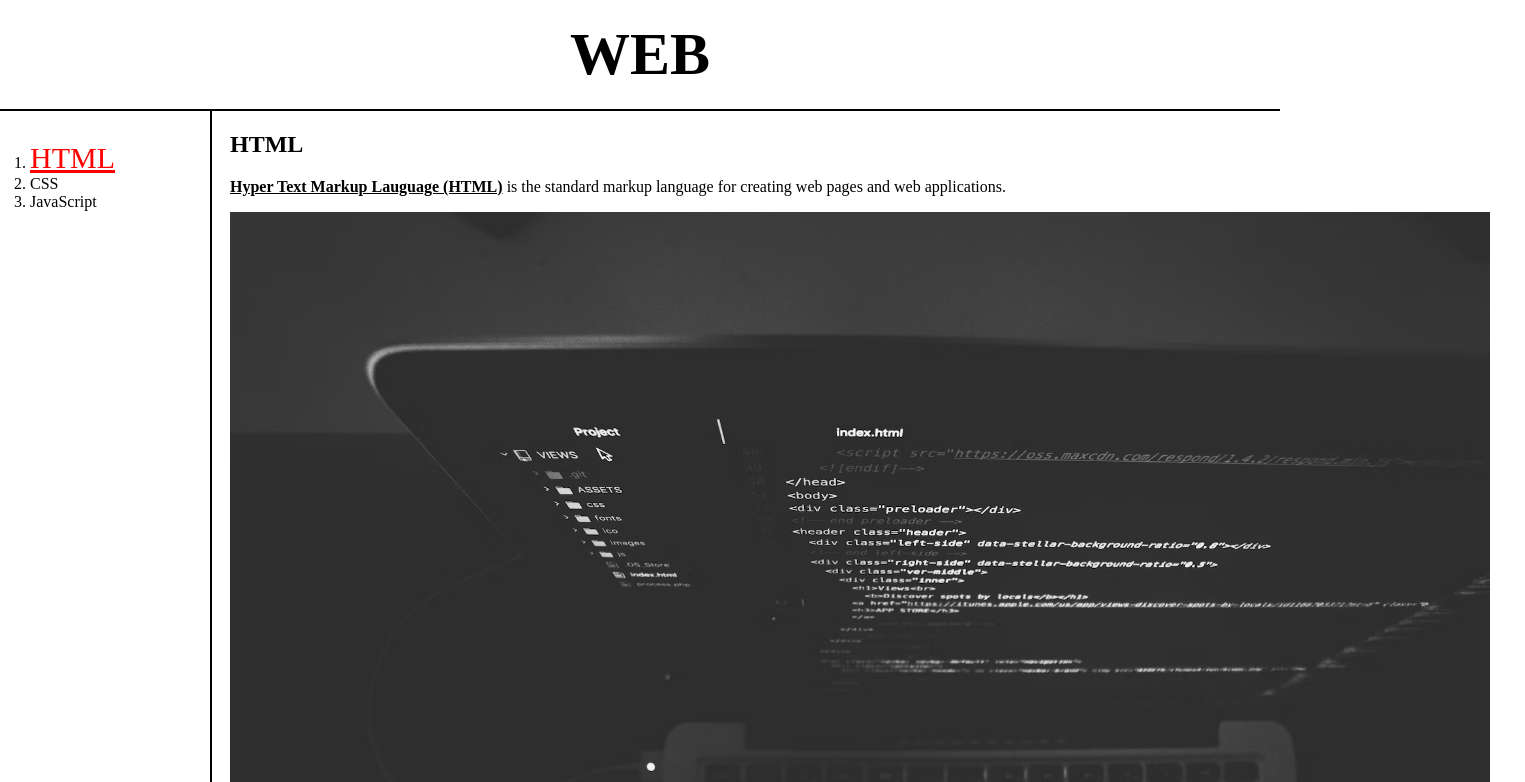
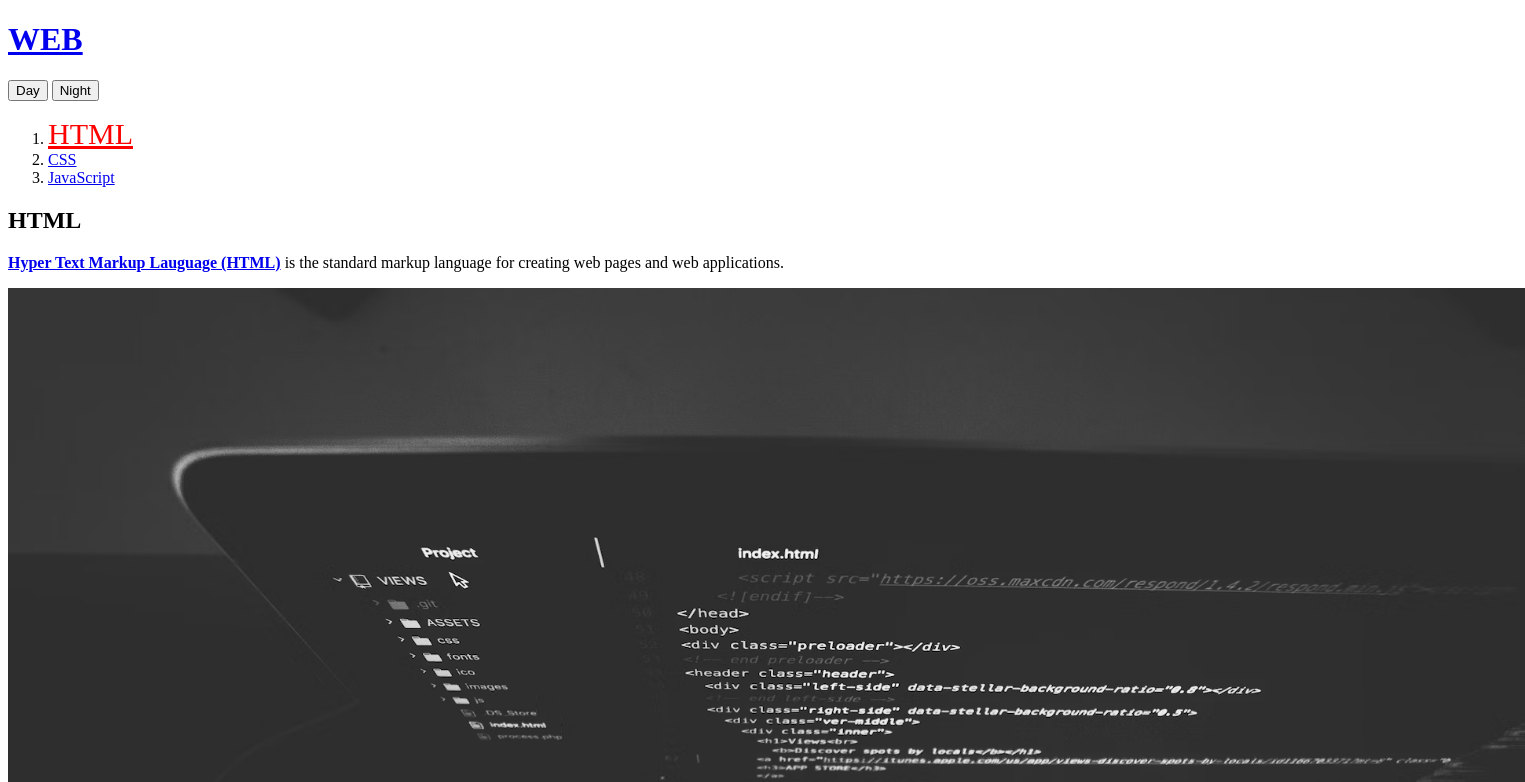
Before and after one commit to KimKwangje/First-Web, a plain HTML site: page 1.html in a window 1280 px wide. Shown: the top 782 px of the page, 1525 px wide, since content can reach past the window. Drawn offline with Linux system fonts and the light colour scheme.

Commit message:
웹사이트(3)-자바스크립트

```diff
--- a/1.html
+++ b/1.html
@@ -3,22 +3,25 @@
     <head>
         <title>WEB - HTML</title>
         <meta charset="utf-8">
-<link rel="stylesheet" href="style.css">
     </head>
     <body>
         <h1><a href="index.html">WEB</a></h1>
-<div id="grid">
+        <input type="button" value="Day" onclick="
+        document.querySelector('body').style.backgroundColor='white';
+        document.querySelector('body').style.color='black';
+        ">
+        <input type="button" value="Night" onclick="
+        document.querySelector('body').style.backgroundColor='black';
+        document.querySelector('body').style.color='white';
+        ">
             <ol>
             <li><a href="1.html" style="color:red;text-decoration:underline;font-size:30px;">HTML</a></li>
             <li><a href="2.html">CSS</a></li>
             <li><a href="3.html">JavaScript</a></li>
             </ol>
-<div id="article">
         <h2>HTML</h2>
             <p><strong><a href="https://html.spec.whatwg.org/multipage/" target="blank" title="html5 speicification" style="text-decoration:underline">Hyper Text Markup Lauguage (HTML)</strong></a> is the standard markup language for creating web pages and web applications.</p>
             <img src="coding.jpg" width="120%">
             <p>Hypertext Markup Lauguage (HTML) is the standard markup language for creating web pages and web applications.</p>
-    </div>
-    </div>
     </body>
 </html>
```
Also changed, not shown: 2.html (+8 -5 lines), 3.html (+11 -5 lines), index.html (+7 -13 lines). Lines whose indentation alone changed are shown as unchanged.
